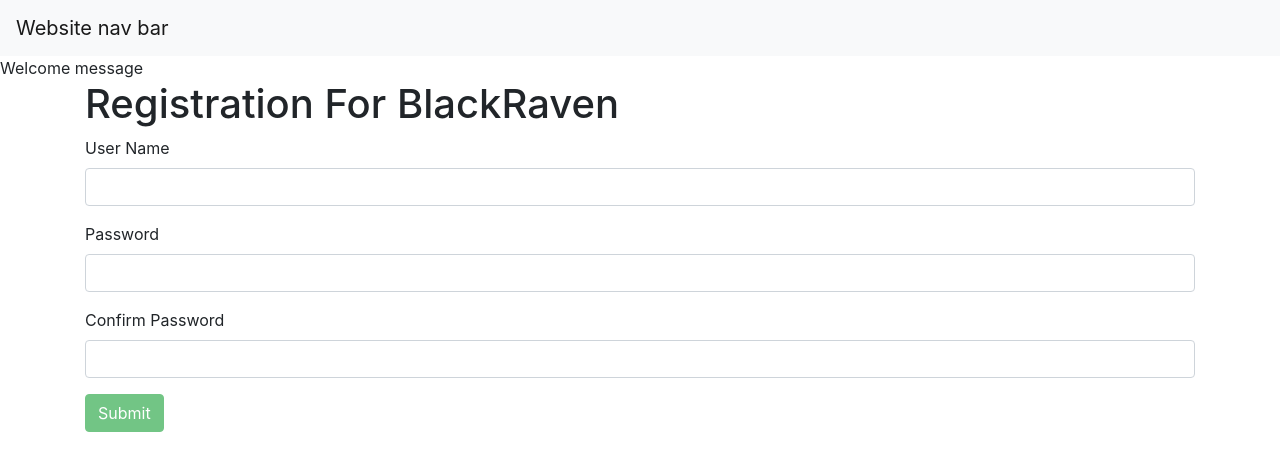
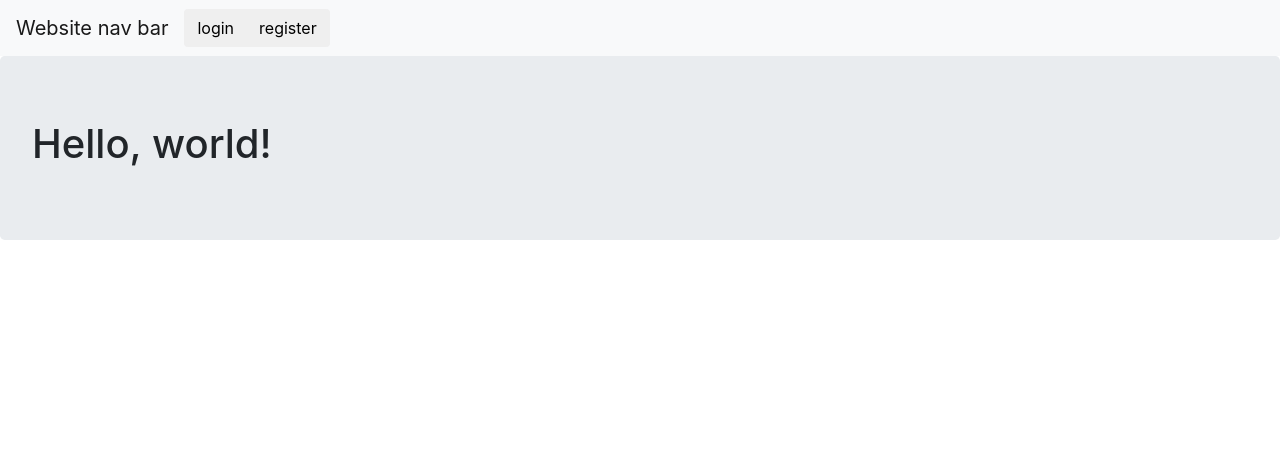
Before and after one commit to KadeHels/BlackRaven, an Angular app in the folder BlackRaven/: page /home in a window 1280 px wide. Shown: the top 470 px of the page. Built offline with nearby package versions, Linux system fonts and the light colour scheme.

Commit message:
Added Routing
Routing to Home, Registration Form, Login Form, and Page Not Found Pages.

```diff
--- a/BlackRaven/src/app/app.component.html
+++ b/BlackRaven/src/app/app.component.html
@@ -1,2 +1,2 @@
 <app-navbar></app-navbar>
-<app-home></app-home>
+<router-outlet></router-outlet>
--- a/BlackRaven/src/app/app.module.ts
+++ b/BlackRaven/src/app/app.module.ts
@@ -1,13 +1,23 @@
 import { BrowserModule } from '@angular/platform-browser';
 import { NgModule } from '@angular/core';
 import { FormsModule } from '@angular/forms';
+import { RouterModule, Routes } from '@angular/router';
 
 import { AppComponent } from './app.component';
 import { HomeComponent } from './home/home.component';
 import { NavbarComponent } from './navbar/navbar.component';
 import { LoginFormComponent } from './login-form/login-form.component';
 import { RegistrationFormComponent } from './registration-form/registration-form.component';
+import { PageNotFoundComponent } from './page-not-found/page-not-found.component';
+import { environment } from '../environments/environment';
 
+const appRoutes: Routes = [
+  { path: 'login-form', component: LoginFormComponent },
+  { path: 'registration-form', component: RegistrationFormComponent },
+  { path: 'home', component: HomeComponent },
+  { path: '',   redirectTo: '/home', pathMatch: 'full' },
+  { path: '**', component: PageNotFoundComponent }
+];
 
 @NgModule({
   declarations: [
@@ -15,11 +25,16 @@ import { RegistrationFormComponent } from './registration-form/registration-form
     HomeComponent,
     NavbarComponent,
     LoginFormComponent,
-    RegistrationFormComponent
+    RegistrationFormComponent,
+    PageNotFoundComponent
   ],
   imports: [
     BrowserModule,
-    FormsModule
+    FormsModule,
+    RouterModule.forRoot(
+      appRoutes,
+      { enableTracing: !environment.production } // <-- debugging purposes only
+    )
   ],
   providers: [],
   bootstrap: [AppComponent]
--- a/BlackRaven/src/app/home/home.component.html
+++ b/BlackRaven/src/app/home/home.component.html
@@ -1,5 +1,4 @@
-<!-- Welcom message -->
-<div>Welcome message</div>
-
-<app-registration-form></app-registration-form>
-<!-- Footer -->
+<!-- Welcome message -->
+<div class="jumbotron">
+    <h1>Hello, world!</h1>
+</div>
--- a/BlackRaven/src/app/navbar/navbar.component.html
+++ b/BlackRaven/src/app/navbar/navbar.component.html
@@ -3,4 +3,9 @@
   <button class="navbar-toggler" type="button" data-toggle="collapse" data-target="#navbarSupportedContent" aria-controls="navbarSupportedContent" aria-expanded="false" aria-label="Toggle navigation">
     <span class="navbar-toggler-icon"></span>
   </button>
+
+  <div class="btn-group">
+    <button class="btn" routerLink="/login-form" routerLinkActive="active">login</button>
+    <button class="btn" routerLink="/registration-form" routerLinkActive="active">register</button>
+  </div>
 </nav>
--- /dev/null
+++ b/BlackRaven/src/app/page-not-found/page-not-found.component.html
@@ -0,0 +1,3 @@
+<p>
+  Aw baby what is you doing? This ain't no page!
+</p>
--- /dev/null
+++ b/BlackRaven/src/app/page-not-found/page-not-found.component.ts
@@ -0,0 +1,15 @@
+import { Component, OnInit } from '@angular/core';
+
+@Component({
+  selector: 'app-page-not-found',
+  templateUrl: './page-not-found.component.html',
+  styleUrls: ['./page-not-found.component.css']
+})
+export class PageNotFoundComponent implements OnInit {
+
+  constructor() { }
+
+  ngOnInit() {
+  }
+
+}
```
Also changed, not shown: BlackRaven/src/app/page-not-found/page-not-found.component.css (added), 1 other file (tests, documents, lock files or other folders).
